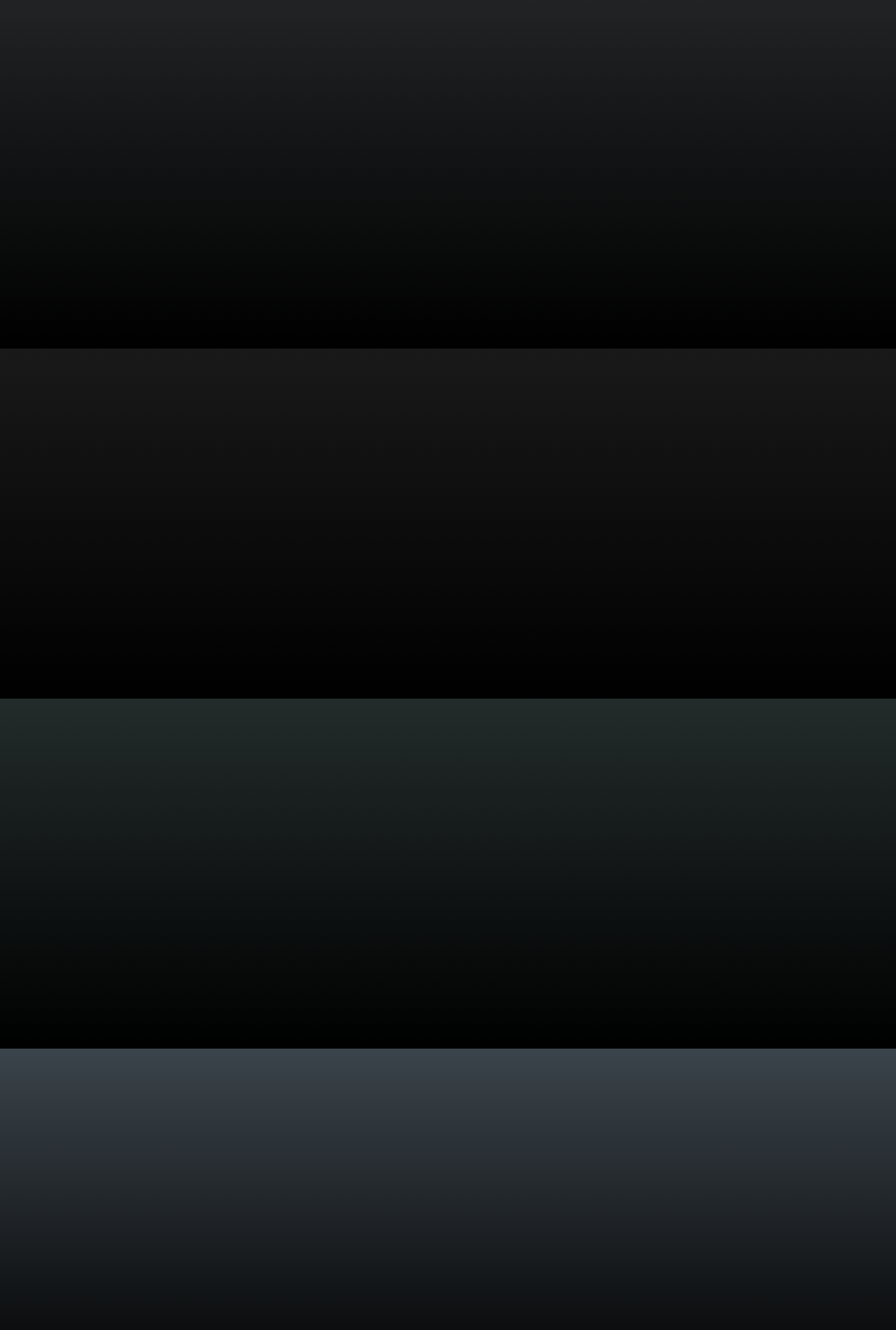
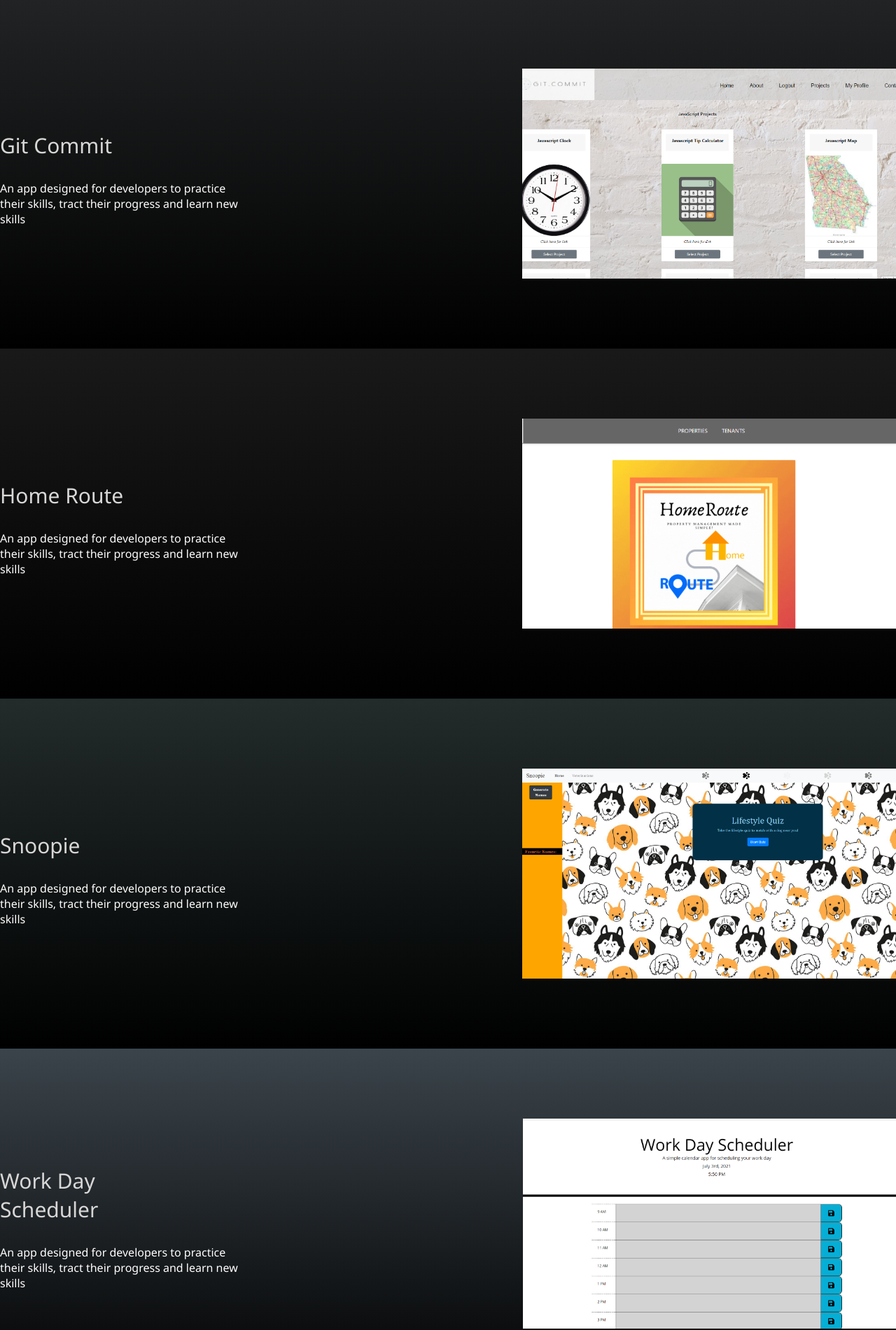
Before and after one commit to Sttorek/hi-im-seth, a React (Create React App) app: page /work in a window 1280 px wide. Shown: the part 556-2456 px from the top of the page at 70% size. Built offline with nearby package versions, Linux system fonts and the light colour scheme.

Commit message:
layed out project page

```diff
--- a/src/App.css
+++ b/src/App.css
@@ -304,6 +304,10 @@ height: 500px;
 margin-top: 500px;
 position: relative;
 z-index: 2;
+display: flex;
+justify-content: space-around;
+align-items: center;
+flex-direction: row;
 
 }
 
@@ -313,7 +317,10 @@ background: linear-gradient(#1a191a, black);
   height: 500px;
   position: relative;
   z-index: 2;
-
+  display: flex;
+justify-content: space-around;
+align-items: center;
+flex-direction: row;
 }
 
 .thirdProjectBackground {
@@ -322,7 +329,10 @@ background: linear-gradient(#232b2b, black);
   height: 500px;
   position: relative;
   z-index: 2;
-
+  display: flex;
+  justify-content: space-around;
+  align-items: center;
+  flex-direction: row;
 }
 
 .fourthProjectBackground {
@@ -331,10 +341,13 @@ background: linear-gradient(#3b444b, black);
   height: 500px;
   position: relative;
   z-index: 2;
+  display: flex;
+justify-content: space-around;
+align-items: center;
+flex-direction: row;
 }
 
 .workHead {
-  /* background-color: #cac9c7; */
   width: fit-content;
   height: fit-content;
   margin-left: 22%;
@@ -351,6 +364,25 @@ background: linear-gradient(#3b444b, black);
   margin-top: auto;
 }
 
+.projCont {
+ display: flex;
+ align-items: center;
+ justify-content: space-around;
+}
+
+.projImg {
+  width: 600px;
+  height: 300px;
+  margin-left: 400px;
+}
+
+.projectTitles {
+  font-size: 30px;
+  color: #d8d7d6;
+}
+.titles {
+
+}
 
 
 
--- a/src/pages/Work.js
+++ b/src/pages/Work.js
@@ -1,5 +1,9 @@
 import React from "react";
 import Picture from "../images/profilePic.jpg";
+import Project1 from "../images/project1.png";
+import Project2 from "../images/project2.png";
+import Project3 from "../images/project3.png";
+import Project4 from "../images/project4.png";
 
 function Work() {
   return (
@@ -14,16 +18,45 @@ function Work() {
       </div>
 
         <div className="firstProjectBackground">
-          <div className="projCont"></div>
+          <div className="projCont">
+            <div className="Titles">
+              <p className="projectTitles">Git Commit</p>
+              <p>An app designed for developers to practice their skills, tract their progress and learn new skills</p>
+            </div>
+              <img className="projImg" alt="project" src={Project1} />
+          </div>
         </div>
+
         <div className="secondProjectBackground">
-        <div className="projCont"></div>
+          <div className="projCont">
+            <div className="Titles">
+              <p className="projectTitles">Home Route</p>
+              <p>An app designed for developers to practice their skills, tract their progress and learn new skills</p>
+            </div>
+              <img className="projImg" alt="project" src={Project2} />
+          </div>
         </div>
+
+
         <div className="thirdProjectBackground">
-        <div className="projCont"></div>
+          <div className="projCont">
+            <div className="Titles">
+             <p className="projectTitles">Snoopie</p>
+             <p>An app designed for developers to practice their skills, tract their progress and learn new skills</p>
+            </div>
+              <img className="projImg" alt="project" src={Project3} />
+          </div>
         </div>
+
+
         <div className="fourthProjectBackground">
-        <div className="projCont"></div>
+          <div className="projCont">
+            <div className="Titles">
+              <p className="projectTitles">Work Day <br /> Scheduler</p>
+              <p>An app designed for developers to practice their skills, tract their progress and learn new skills</p>
+            </div>
+              <img className="projImg" alt="project" src={Project4} />
+          </div>
         </div>
 
     </div>
```
